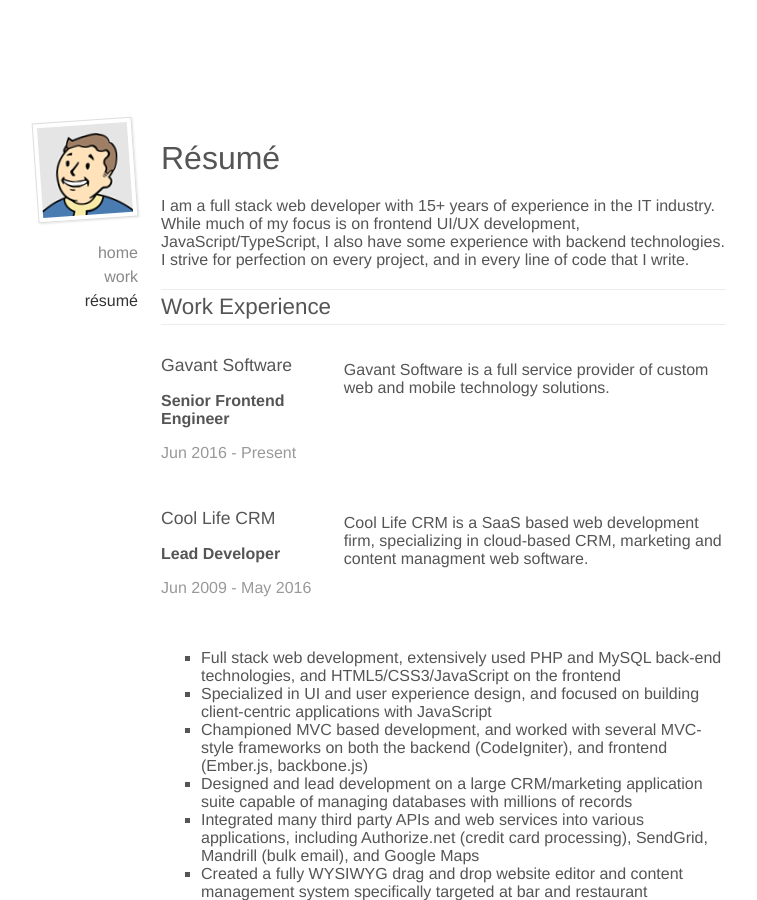
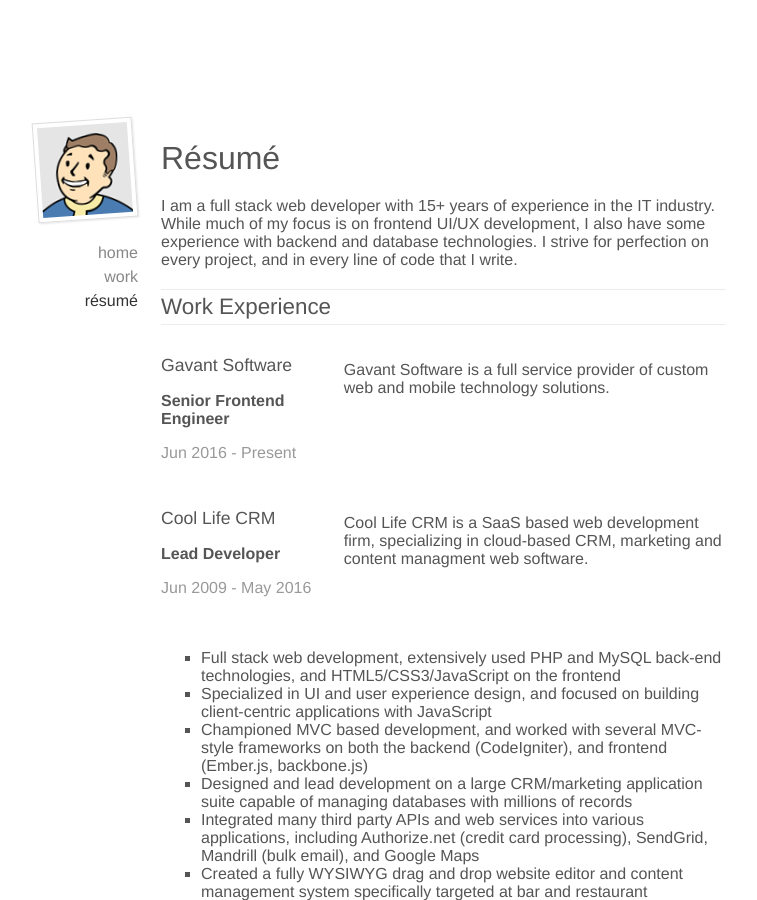
Before and after one commit to billdami/billdami.github.io, a Jekyll site: the page built from resume/index.html, in a window 1280 px wide and 900 px high. Shown: the whole window, without its empty margins (264-1021 px from the left). Built offline with Jekyll 4.4.1, drawn with Linux system fonts in a browser that asks for light colours.

Commit message:
resume reword

```diff
--- a/resume/index.html
+++ b/resume/index.html
@@ -6,10 +6,9 @@
 <h1 class="page-heading">R&eacute;sum&eacute;</h1>
 <p>
   I am a full stack web developer with 15+ years of experience in the IT
-  industry. While much of my focus is on frontend UI/UX development,
-  JavaScript/TypeScript, I also have some experience with backend technologies.
-  I strive for perfection on every project, and in every line of code that I
-  write.
+  industry. While much of my focus is on frontend UI/UX development, I also have
+  some experience with backend and database technologies. I strive for
+  perfection on every project, and in every line of code that I write.
 </p>
 <h2 class="resume-sec-head">Work Experience</h2>
 <div class="row">
```
